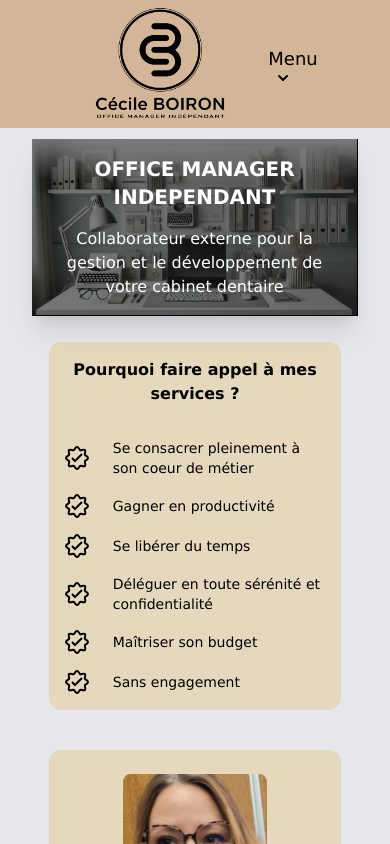
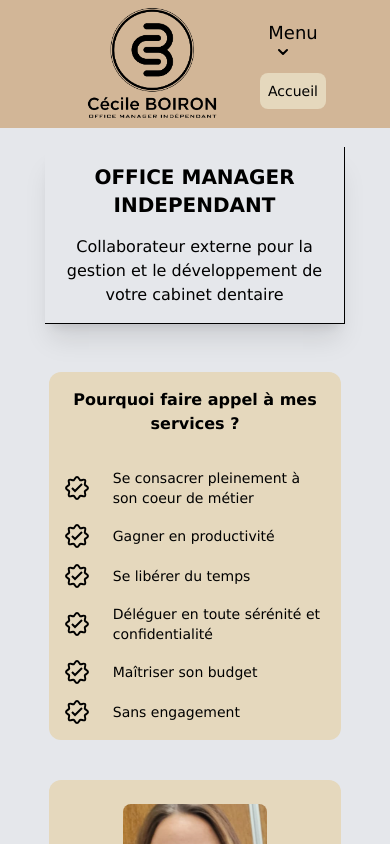
Before and after one commit to YannickMath/office_manager, a Next.js app: page / in a window 390 px wide. Shown: the top 844 px of the page. Built offline with nearby package versions, Linux system fonts and the light colour scheme.

Commit message:
update pages layout

```diff
--- a/src/app/components/headerMenu/headerMenu.tsx
+++ b/src/app/components/headerMenu/headerMenu.tsx
@@ -1,4 +1,8 @@
-import React from "react";
+"use client";
+
+import React, { useEffect, useState } from "react";
+
+import { usePathname } from "next/navigation";
 
 import Image from "next/image";
 import Link from "next/link";
@@ -8,8 +12,32 @@ const HeaderMenu = () => {
   const { isDropdownOpen, dropdownRef, items, closeDropdown, toggleDropdown } =
     useHeaderMenu();
 
+  const pathname = usePathname();
+
+  const activeItem = items.find((item) => item.url === pathname);
+  const [activePage, setActivePage] = useState(
+    activeItem ? activeItem.label : "Accueil"
+  );
+  const newActiveItem = items.find((item) => item.url === pathname);
+
+  useEffect(() => {
+    setActivePage(newActiveItem ? newActiveItem.label : "Accueil");
+  }, [pathname, items]);
+
+  const GetActiveLabel = () => {
+    return (
+      <>
+        {activePage ? (
+          <p className="phone:mt-4 phone:text-sm desktop:hidden bg-customCardBg rounded-lg p-2">
+            {activePage}
+          </p>
+        ) : null}
+      </>
+    );
+  };
+
   return (
-    <div className="relative flex flex-row w-full h-full bg-customBrown justify-center gap-[10vw] text-xs phone:gap-4 items-center  p-4">
+    <div className="relative flex flex-row w-full h-full bg-customBrown justify-center gap-[10vw] text-xs phone:gap-4 items-center p-4">
       <Image src="/LOGO_CB_Noire.png" alt="logo" width={180} height={180} />
       <nav className="hidden md:flex h-full items-center text-xl gap-8">
         {items.map(({ url, label }, index) => (
@@ -22,7 +50,7 @@ const HeaderMenu = () => {
           </div>
         ))}
       </nav>
-      <div className="flex md:hidden">
+      <div className="flex md:hidden flex-col h-full items-center justify-center">
         <button
           id="dropdownDefaultButton"
           type="button"
@@ -45,11 +73,12 @@ const HeaderMenu = () => {
             />
           </svg>
         </button>
+        <GetActiveLabel />
         {isDropdownOpen && (
           <div
             id="dropdown"
             ref={dropdownRef}
-            className="absolute right-0 mt-2 w-44 bg-white divide-y divide-gray-100 rounded-lg shadow z-50"
+            className="absolute right-0 mt-14 w-44 bg-white divide-y divide-gray-100 rounded-lg shadow z-50"
           >
             <ul className="py-2 text-sm">
               {items.map(({ url, label }, index) => (
--- a/src/app/components/shared/titre.tsx
+++ b/src/app/components/shared/titre.tsx
@@ -1,28 +1,67 @@
+"use client";
+
+import { useEffect, useState } from "react";
+
 interface TitreProps {
   title: string;
-  description: string;
+  description?: string;
 }
 
 export default function Titre({ title, description }: TitreProps): JSX.Element {
+  const [isRootPath, setIsRootPath] = useState(false);
+
+  useEffect(() => {
+    // Ce code s'exécute uniquement côté client
+    const isRoot = window.location.pathname === "/";
+    setIsRootPath(isRoot);
+    console.log("window.location.pathname", window.location.pathname);
+    console.log("isRootPath after setting", isRoot);
+  }, []);
   return (
-    <div className="flex flex-col w-full h-[150px] justify-center items-center p-8 text-center gap-10">
+    <div
+      className={` flex flex-col w-full ${
+        isRootPath ? "h-[180px]" : "h-[100px]"
+      } justify-end items-center phone:p-2 p-8 text-center gap-10
+    `}
+    >
       <div
-        className="relative flex justify-center items-center
-                    shadow-xl border-b border-r border-black p-4
-                    phone:bg-office-manager-main-bg phone:bg-cover phone:bg-no-repeat phone:bg-center"
+        className="flex justify-center items-center w-4/5
+                  shadow-xl border-b border-r border-black p-4 bg-opacity-30"
       >
-        {/* Overlay semi-transparent */}
-        <div className="absolute inset-0 bg-black opacity-20 phone:opacity-50"></div>
-
-        <div className="relative flex flex-col justify-center gap-8 phone:gap-4">
-          <h1 className="text-3xl phone:text-xl font-bold text-white">
-            {title}
-          </h1>
-          <p className="text-xl phone:text-base phone:font-bolder text-white">
-            {description}
-          </p>
+        <div className="flex flex-col justify-center gap-8 phone:gap-4">
+          <h1 className="text-3xl phone:text-xl font-bold">{title}</h1>
+          {description ? (
+            <p className="text-x phone:text-base phone:font-bolder">
+              {description}
+            </p>
+          ) : null}
         </div>
       </div>
     </div>
+    // <div className="flex flex-col w-full h-[150px] justify-center items-center p-8 text-center gap-10">
+    //   <div
+    //     className="relative flex justify-center items-center
+    //                 shadow-xl border-b border-r border-black p-4
+    //                 phone:bg-office-manager-main-bg phone:bg-cover phone:bg-no-repeat phone:bg-center"
+    //   >
+    //     {/* Overlay semi-transparent */}
+    //     {isRootPath && (
+    //       <div className="absolute inset-0 bg-black opacity-20 phone:opacity-50"></div>
+    //     )}
+
+    //     <div className="relative flex flex-col justify-center gap-8 phone:gap-4">
+    //       <h1
+    //         className={`text-3xl phone:text-xl font-bold ${
+    //           !isRootPath ? "text-white" : ""
+    //         }`}
+    //       >
+    //         {title}
+    //       </h1>
+    //       <p className="text-xl phone:text-base phone:font-bolder text-white">
+    //         {description}
+    //       </p>
+    //     </div>
+    //   </div>
+    // </div>
   );
 }
--- a/src/app/contacts/page.tsx
+++ b/src/app/contacts/page.tsx
@@ -1,6 +1,7 @@
 import CardContainer from "../components/shared/cardContainer";
 import ContactForm from "../components/contacts/contactForm";
 import ContactInfo from "../components/contacts/contactInfo";
+import Titre from "../components/shared/titre";
 
 export default function Contacts() {
   const arrayBuilderSection = [
@@ -25,6 +26,7 @@ export default function Contacts() {
       className="flex flex-col h-full w-full justify-center items-center p-2 py-4 gap-6
         bg-office-manager-main-bg bg-cover bg-center bg-no-repeat"
     >
+      {/* <Titre title="Contacts" /> */}
       <ArrayBuilderContent />
     </div>
   );
--- a/src/app/services/page.tsx
+++ b/src/app/services/page.tsx
@@ -15,10 +15,10 @@ const Services = () => {
     bg-office-manager-main-bg bg-cover bg-center bg-no-repeat
     "
     >
-      <Titre
+      {/* <Titre
         title="Prestations"
-        description="Découvrez les services que je propose"
-      />
+        // description="Découvrez les services que je propose"
+      /> */}
       <div className="flex flex-col items-center gap-8 p-4">
         <CardContainer width="w-1/2 phone:w-full" bgColor="bg-grey-250">
           <IntroductionItems items={introductionItems} />
--- a/src/app/tarifs/page.tsx
+++ b/src/app/tarifs/page.tsx
@@ -61,7 +61,7 @@ const Tarifs = () => {
     bg-office-manager-main-bg bg-cover bg-center bg-no-repeat
     "
     >
-      <Titre title="Tarifs" description="2 offres possibles" />
+      {/* <Titre title="Tarifs" /> */}
       <div className="flex flex-row phone:flex-col w-3/4 justify-around items-center py-[6vh] p-2 text-lg gap-8">
         <OffersContent />
       </div>
```
